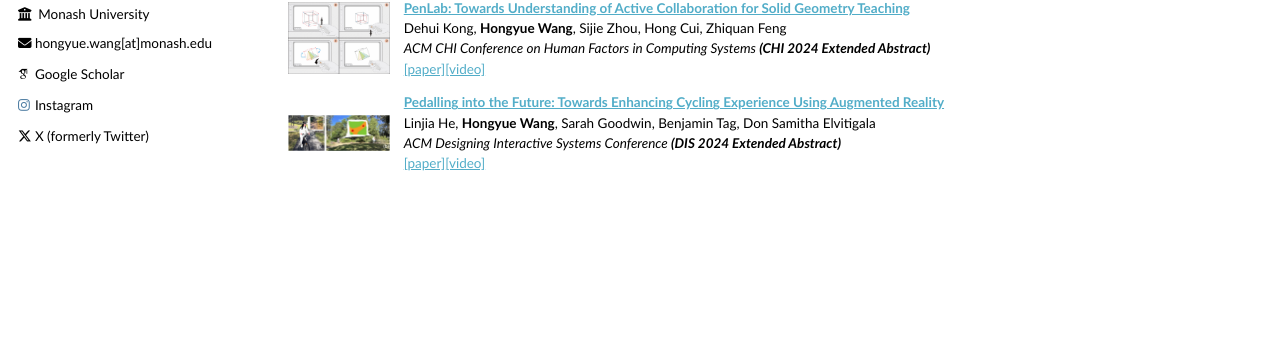
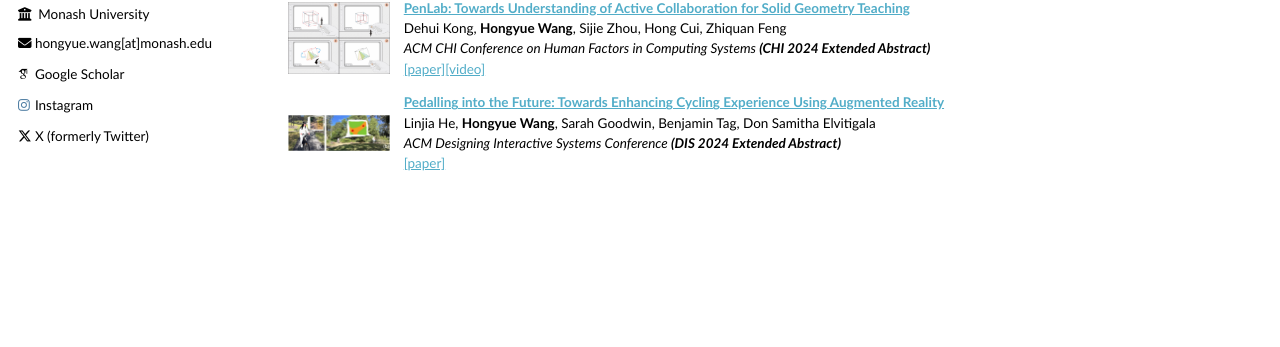
Before and after one commit to hongyue-howard-wang/hongyue-howard-wang.github.io, a Jekyll site: the page built from _pages/about.md, in a window 1280 px wide and 900 px high, scrolled down 1475 px. Shown: the part 345-692 px from the top of the window. Built offline with Jekyll 4.4.1, drawn with Linux system fonts in a browser that asks for light colours; nearby versions of some CDN libraries; some web fonts are replaced.

Commit message:
Update about.md

```diff
--- a/_pages/about.md
+++ b/_pages/about.md
@@ -88,7 +88,7 @@ Human-Computer Interaction, Extended Reality, Interactive System, Deep Learning,
 
 <tr>
 <td style="border: none;"><img src="/images/ar-cyclying.jpeg" width="250"></td>
-<td markdown="span" style="border: none; text-align:justify"><a href="https://dl.acm.org/doi/abs/10.1145/3656156.3663699" target="_blank">**Pedalling into the Future: Towards Enhancing Cycling Experience Using Augmented Reality**</a><br>Linjia He, **Hongyue Wang**, Sarah Goodwin, Benjamin Tag, Don Samitha Elvitigala<br>*ACM Designing Interactive Systems Conference __(DIS 2024 Extended Abstract)__*<br><a href="../files/penlab.pdf" target="_blank">[paper]</a><a href="https://www.youtube.com/watch?v=KzXrsdY8Xhw" target="_blank">[video]</a></td>
+<td markdown="span" style="border: none; text-align:justify"><a href="https://dl.acm.org/doi/abs/10.1145/3656156.3663699" target="_blank">**Pedalling into the Future: Towards Enhancing Cycling Experience Using Augmented Reality**</a><br>Linjia He, **Hongyue Wang**, Sarah Goodwin, Benjamin Tag, Don Samitha Elvitigala<br>*ACM Designing Interactive Systems Conference __(DIS 2024 Extended Abstract)__*<br><a href="../files/penlab.pdf" target="_blank">[paper]</a></td>
 </tr>
 
 
```
